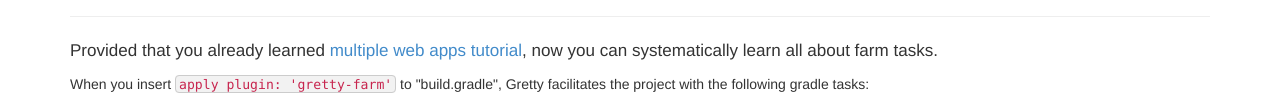
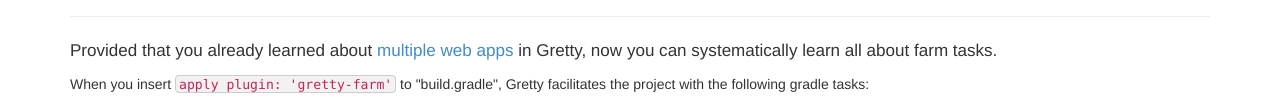
Before and after one commit to akhikhl/gretty-doc, a plain HTML site: page Farm-tasks.html in a window 1280 px wide. Shown: the part 157-261 px from the top of the page. Drawn offline with Linux system fonts and the light colour scheme.

Commit message:
Publish of github pages from Gradle

```diff
--- a/Farm-tasks.html
+++ b/Farm-tasks.html
@@ -65,7 +65,7 @@
 	<p><div id="preamble">
 <div class="sectionbody">
 <div class="paragraph">
-<p>Provided that you already learned <a href="Multiple-web-apps-tutorial.html">multiple web apps tutorial</a>, now you can systematically learn all about farm tasks.</p>
+<p>Provided that you already learned about <a href="Multiple-web-apps-introduction.html">multiple web apps</a> in Gretty, now you can systematically learn all about farm tasks.</p>
 </div>
 <div class="paragraph">
 <p>When you insert <code>apply plugin: 'gretty-farm'</code> to "build.gradle", Gretty facilitates the project with the following gradle tasks:</p>
```
